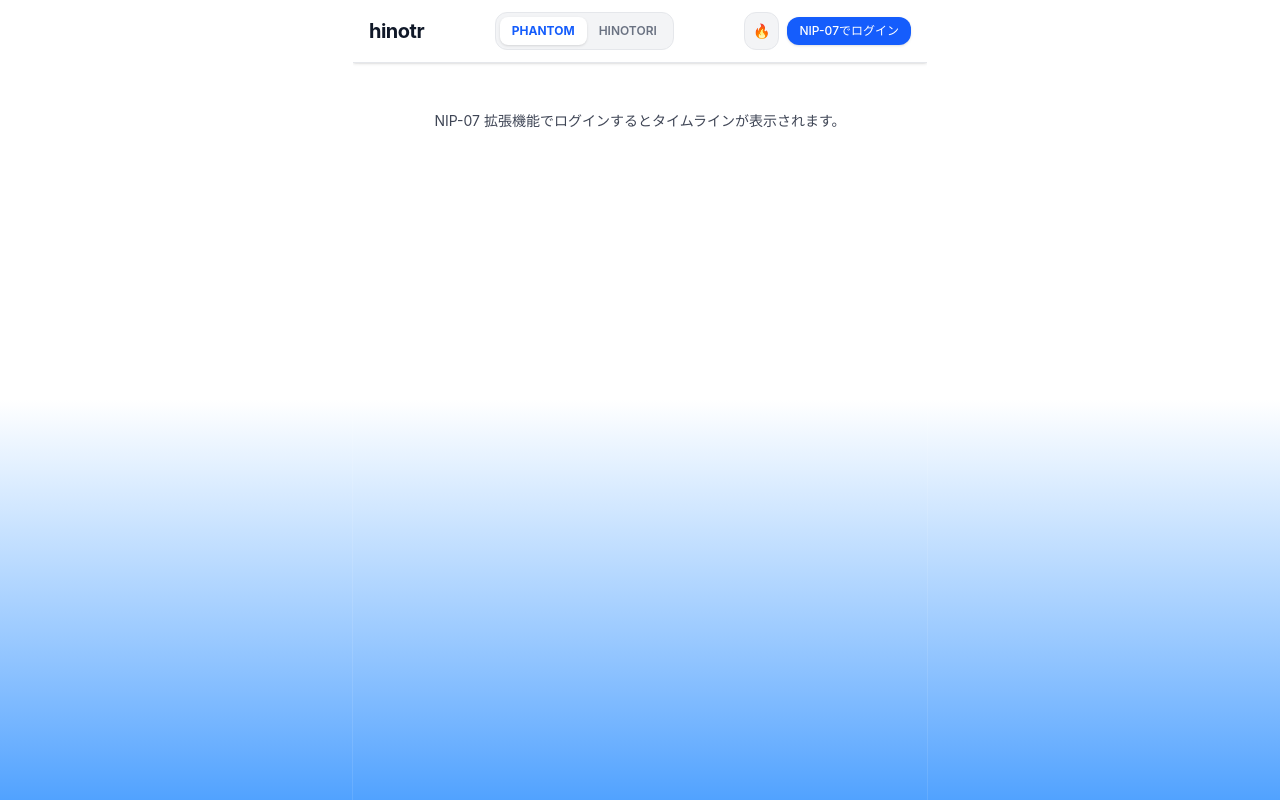
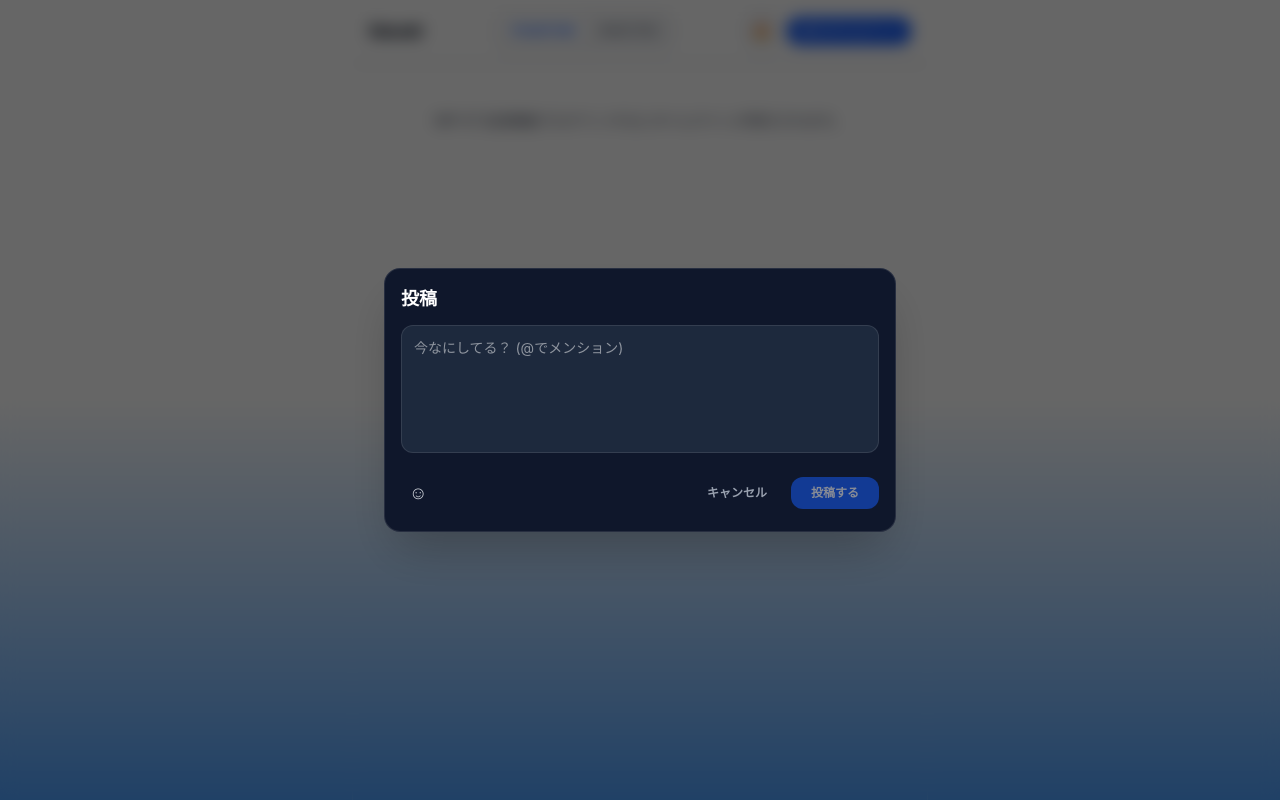
Before and after one commit to brokoyy/hinotr, a React (Vite) app: page / in a window 1280 px wide. Built offline with nearby package versions, Linux system fonts and the light colour scheme; what nostr-tools would draw is missing.

Commit message:
Implement mention functionality in PostForm
Added mention functionality to the PostForm component, allowing users to mention others by typing '@' followed by their name. Enhanced user experience with emoji picker and improved follow list fetching.

```diff
--- a/src/components/PostForm.tsx
+++ b/src/components/PostForm.tsx
@@ -1,11 +1,19 @@
 import React, { useState, useRef, useEffect } from 'react';
 import { pool, DEFAULT_RELAYS } from '../lib/nostr';
 import { EmojiPicker } from './EmojiPicker';
+import { nip19 } from 'nostr-tools';
 
 interface PostFormProps {
   isOpen: boolean;
   onClose: () => void;
-  pubkey?: string | null; // ユーザーごとの絵文字履歴を分けるために受け取れるようにする（任意）
+  pubkey?: string | null;
+}
+
+interface MentionUser {
+  pubkey: string;
+  npub: string;
+  name: string;
+  picture?: string;
 }
 
 export function PostForm({ isOpen, onClose, pubkey }: PostFormProps) {
@@ -14,16 +22,170 @@
   const [showEmojiPicker, setShowEmojiPicker] = useState(false);
   const textareaRef = useRef<HTMLTextAreaElement>(null);
 
-  // モーダルが開いたときに状態を初期化するなどが必要ならここで行う
+  // メンション補完用の一覧・状態
+  const [follows, setFollows] = useState<MentionUser[]>([]);
+  const [mentionQuery, setMentionQuery] = useState<string | null>(null);
+  const [mentionStartIndex, setMentionStartIndex] = useState<number>(-1);
+  const [selectedIndex, setSelectedIndex] = useState<number>(0);
+
+  // モーダルが開いたときの初期化とフォローリスト（名前解決用）の取得
   useEffect(() => {
     if (!isOpen) {
       setShowEmojiPicker(false);
+      setMentionQuery(null);
+      return;
     }
-  }, [isOpen]);
 
-  if (!isOpen) return null;
+    let isMounted = true;
+    if (!pubkey) return;
 
-  // 絵文字選択時の処理（カーソル位置への挿入）
+    // フォローリスト（Kind 3）を取得し、それぞれのプロフィール（Kind 0）を軽く引く
+    const fetchFollowsAndProfiles = async () => {
+      try {
+        const targetRelays = Array.from(new Set([...DEFAULT_RELAYS, 'wss://purplepag.es']));
+        const events = await pool.querySync(targetRelays, {
+          kinds: [3],
+          authors: [pubkey],
+          limit: 1,
+        } as any);
+
+        if (!isMounted || events.length === 0) return;
+
+        const followPubkeys = events[0].tags
+          .filter((t) => t[0] === 'p')
+          .map((t) => t[1]);
+
+        if (followPubkeys.length === 0) return;
+
+        // プロフィール（Kind 0）を一括取得（最大50件程度に絞るか、または取得できる範囲で）
+        const profileEvents = await pool.querySync(DEFAULT_RELAYS, {
+          kinds: [0],
+          authors: followPubkeys.slice(0, 50),
+        } as any);
+
+        const userMap = new Map<string, MentionUser>();
+
+        // まずnpubベースで初期データを入れておく
+        followPubkeys.forEach((pk) => {
+          try {
+            const np = nip19.npubEncode(pk);
+            userMap.set(pk, { pubkey: pk, npub: np, name: np.slice(0, 10) + '...' });
+          } catch (e) {}
+        });
+
+        // Kind 0のメタデータで上書き
+        profileEvents.forEach((ev) => {
+          try {
+            const meta = JSON.parse(ev.content);
+            const np = nip19.npubEncode(ev.pubkey);
+            userMap.set(ev.pubkey, {
+              pubkey: ev.pubkey,
+              npub: np,
+              name: meta.display_name || meta.name || np.slice(0, 10) + '...',
+              picture: meta.picture,
+            });
+          } catch (e) {}
+        });
+
+        if (isMounted) {
+          setFollows(Array.from(userMap.values()));
+        }
+      } catch (e) {
+        console.error('メンション用フォロー情報の取得失敗:', e);
+      }
+    };
+
+    fetchFollowsAndProfiles();
+    return () => {
+      isMounted = false;
+    };
+  }, [isOpen, pubkey]);
+
+  // 入力値変更時の監視（@メンションの検知）
+  const handleTextChange = (e: React.ChangeEvent<HTMLTextAreaElement>) => {
+    const val = e.target.value;
+    const cursorPosition = e.target.selectionStart;
+    setContent(val);
+
+    // カーソル位置より前にあるテキストから最後の "@" を探す
+    const textBeforeCursor = val.slice(0, cursorPosition);
+    const lastAtIndex = textBeforeCursor.lastIndexOf('@');
+
+    if (lastAtIndex !== -1) {
+      // "@" の直前の文字がスペースや改行、あるいは文頭であるかチェック（メールアドレス等の誤爆を防ぐ）
+      const charBeforeAt = lastAtIndex > 0 ? textBeforeCursor[lastAtIndex - 1] : ' ';
+      if (/\s/.test(charBeforeAt)) {
+        const query = textBeforeCursor.slice(lastAtIndex + 1);
+        // スペースや改行が入っていたらメンションモード終了
+        if (!/\s/.test(query)) {
+          setMentionQuery(query);
+          setMentionStartIndex(lastAtIndex);
+          setSelectedIndex(0);
+          return;
+        }
+      }
+    }
+
+    setMentionQuery(null);
+    setMentionStartIndex(-1);
+  };
+
+  // メンション候補の絞り込み
+  const filteredFollows = mentionQuery !== null
+    ? follows.filter((user) =>
+        user.name.toLowerCase().includes(mentionQuery.toLowerCase()) ||
+        user.npub.toLowerCase().includes(mentionQuery.toLowerCase())
+      ).slice(0, 5) // 最大5件表示
+    : [];
+
+  // メンション候補の選択確定
+  const selectMention = (user: MentionUser) => {
+    if (mentionStartIndex === -1) return;
+
+    const textarea = textareaRef.current;
+    if (!textarea) return;
+
+    const cursorPosition = textarea.selectionStart;
+    // @ から現在のカーソル位置までの文字列を置き換える
+    const before = content.slice(0, mentionStartIndex);
+    const after = content.slice(cursorPosition);
+
+    // NIP-27 形式（nostr:npub...）または名前表記にする
+    // ここではわかりやすく `@表示名` (内部でnpubに置換される形) にします
+    const mentionText = `@${user.name} `;
+    const newContent = before + mentionText + after;
+
+    setContent(newContent);
+    setMentionQuery(null);
+    setMentionStartIndex(-1);
+
+    // カーソルを挿入したテキストの末尾に移動
+    const newCursorPos = mentionStartIndex + mentionText.length;
+    setTimeout(() => {
+      textarea.focus();
+      textarea.setSelectionRange(newCursorPos, newCursorPos);
+    }, 0);
+  };
+
+  // キーボード操作（上下矢印で候補選択、Enterで決定）
+  const handleKeyDown = (e: React.KeyboardEvent<HTMLTextAreaElement>) => {
+    if (mentionQuery !== null && filteredFollows.length > 0) {
+      if (e.key === 'ArrowDown') {
+        e.preventDefault();
+        setSelectedIndex((prev) => (prev + 1) % filteredFollows.length);
+      } else if (e.key === 'ArrowUp') {
+        e.preventDefault();
+        setSelectedIndex((prev) => (prev - 1 + filteredFollows.length) % filteredFollows.length);
+      } else if (e.key === 'Enter' || e.key === 'Tab') {
+        e.preventDefault();
+        selectMention(filteredFollows[selectedIndex]);
+      } else if (e.key === 'Escape') {
+        setMentionQuery(null);
+      }
+    }
+  };
+
+  // 絵文字選択時の処理
   const handleSelectEmoji = (emoji: string) => {
     const textarea = textareaRef.current;
     if (!textarea) {
@@ -36,32 +198,44 @@
     const newContent = content.substring(0, start) + emoji + content.substring(end);
 
     setContent(newContent);
-
-    // カーソル位置を絵文字の直後に戻す
     setTimeout(() => {
       textarea.focus();
       textarea.setSelectionRange(start + emoji.length, start + emoji.length);
     }, 0);
   };
 
+  // 投稿送信処理
   const handleSubmit = async (e: React.FormEvent) => {
     e.preventDefault();
     if (!content.trim() || !window.nostr) return;
 
     setIsSubmitting(true);
     try {
+      // 本文中の "@表示名" から紐づくpubkeyを探し、NIP-27 / pタグを自動構築する高度な処理も可能ですが、
+      // まずはタグ（pタグ）やcontentの紐付けを行います。
+      const tags: string[][] = [
+        ['client', 'hinotr'],
+      ];
+
+      // 本文に含まれるユーザーを検知してpタグを追加する簡易処理
+      follows.forEach((user) => {
+        if (content.includes(`@${user.name}`)) {
+          tags.push(['p', user.pubkey]);
+        }
+      });
+
       const template = {
         kind: 1,
         created_at: Math.floor(Date.now() / 1000),
-        tags: [
-          ['client', 'hinotr'], // via hinotr を付与
-        ],
+        tags: tags,
         content: content,
       };
+
       const signedEvent = await window.nostr.signEvent(template);
       await pool.publish(DEFAULT_RELAYS, signedEvent);
       setContent('');
       setShowEmojiPicker(false);
+      setMentionQuery(null);
       onClose();
     } catch (error) {
       console.error('投稿失敗:', error);
@@ -72,16 +246,48 @@
 
   return (
     <div className="fixed inset-0 bg-black/60 backdrop-blur-sm flex items-center justify-center p-4 z-50">
-      <div className="bg-slate-900 border border-white/10 p-4 rounded-2xl w-full max-w-lg shadow-2xl text-white">
+      <div className="bg-slate-900 border border-white/10 p-4 rounded-2xl w-full max-w-lg shadow-2xl text-white relative">
         <h2 className="text-lg font-bold mb-3">投稿</h2>
+
         <form onSubmit={handleSubmit}>
-          <textarea
-            ref={textareaRef}
-            value={content}
-            onChange={(e) => setContent(e.target.value)}
-            placeholder="今なにしてる？"
-            className="w-full h-32 bg-slate-800 border border-white/10 rounded-xl p-3 text-sm text-white focus:outline-none focus:border-blue-500 resize-none"
-          />
+          <div className="relative">
+            <textarea
+              ref={textareaRef}
+              value={content}
+              onChange={handleTextChange}
+              onKeyDown={handleKeyDown}
+              placeholder="今なにしてる？ (@でメンション)"
+              className="w-full h-32 bg-slate-800 border border-white/10 rounded-xl p-3 text-sm text-white focus:outline-none focus:border-blue-500 resize-none"
+            />
+
+            {/* メンション候補のオートコンプリートポップアップ */}
+            {mentionQuery !== null && filteredFollows.length > 0 && (
+              <div className="absolute left-0 bottom-full mb-2 w-full bg-slate-800 border border-white/15 rounded-xl shadow-xl overflow-hidden z-20">
+                <div className="p-1 text-xs text-gray-400 border-b border-white/10 px-3">
+                  メンバーを選択 (@{mentionQuery})
+                </div>
+                {filteredFollows.map((user, idx) => (
+                  <div
+                    key={user.pubkey}
+                    onClick={() => selectMention(user)}
+                    className={`flex items-center gap-2 px-3 py-2 cursor-pointer transition ${
+                      idx === selectedIndex ? 'bg-blue-600/40 text-white' : 'hover:bg-slate-700 text-gray-200'
+                    }`}
+                  >
+                    {user.picture ? (
+                      <img src={user.picture} alt="" className="w-6 h-6 rounded-full object-cover" />
+                    ) : (
+                      <div className="w-6 h-6 rounded-full bg-slate-700 flex items-center justify-center text-xs">?</div>
+                    )}
+                    <div className="truncate text-xs">
+                      <span className="font-bold">{user.name}</span>
+                      <span className="text-gray-400 ml-2 text-[10px]">{user.npub}</span>
+                    </div>
+                  </div>
+                ))}
+              </div>
+            )}
+          </div>
 
           <div className="flex items-center justify-between mt-3">
             {/* 左下：絵文字ボタン ＆ ピッカーポップアップ */}
@@ -97,7 +303,7 @@
 
               {showEmojiPicker && (
                 <EmojiPicker
-                  theme="dark" // PostFormは背景がスレート(ダーク風)なため固定かpropsに合わせる
+                  theme="dark"
                   pubkey={pubkey}
                   onSelect={handleSelectEmoji}
                   onClose={() => setShowEmojiPicker(false)}
```
